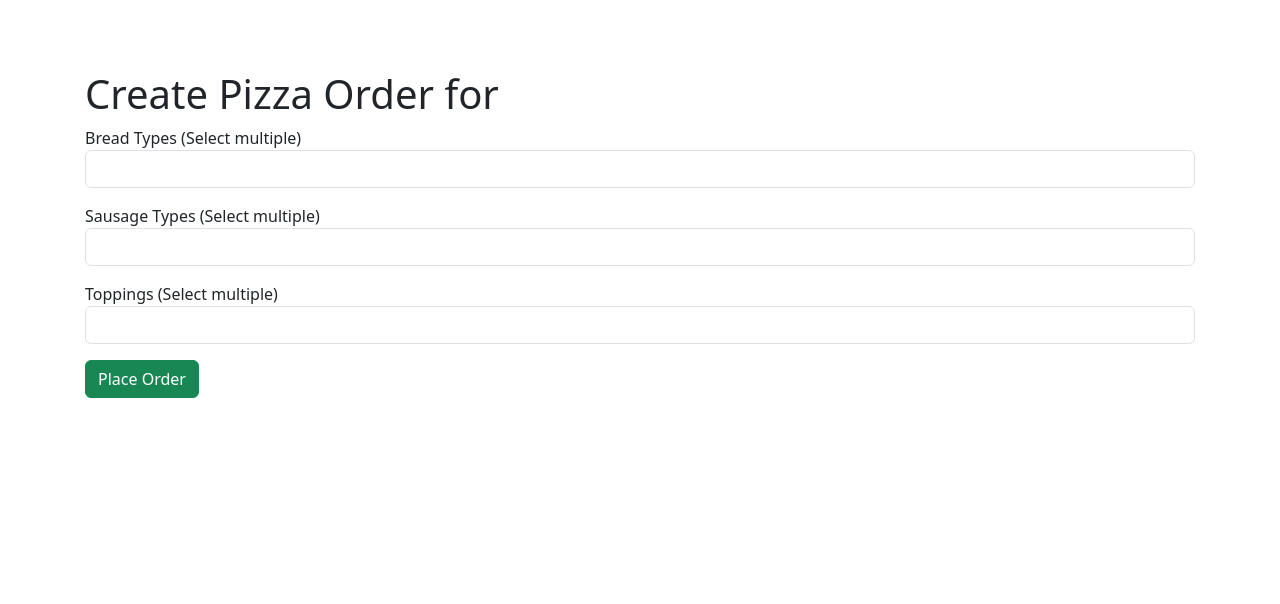
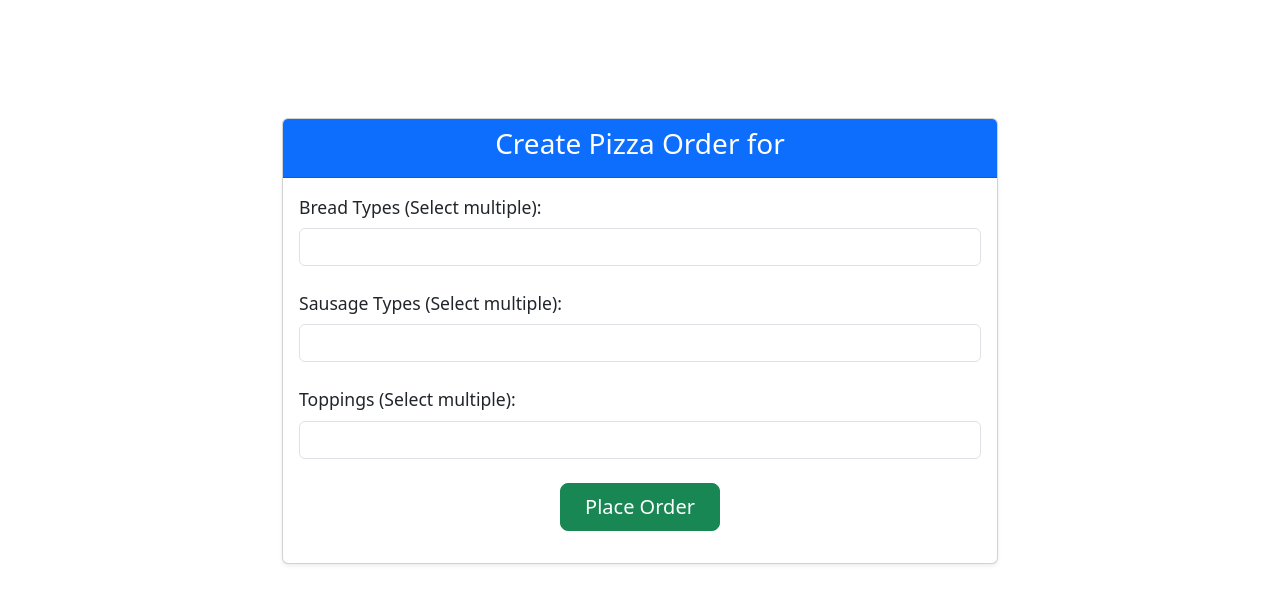
Before and after one commit to SabaAnsari2002/restaurant_ordering_system, a Yii app: template views/pizza-order/create.php in a window 1280 px wide. Shown: the top 604 px of the page. Run offline with PHP 8.4 and a stand-in for Yii, Linux system fonts and the light colour scheme; the template is opened without the code that fills it, so the values that code supplies are empty; form fields are guessed from the names that the template uses; some libraries are stand-ins or nearby versions.

Commit message:
20th commit

```diff
--- a/views/pizza-order/create.php
+++ b/views/pizza-order/create.php
@@ -10,41 +10,91 @@ use yii\widgets\ActiveForm;
 $this->title = 'Create Pizza Order for ' . Html::encode($restaurant->name);
 ?>
 
-<div class="pizza-order-create">
-    <h1><?= Html::encode($this->title) ?></h1>
+<div class="pizza-order-create container mt-5">
+    <div class="row justify-content-center">
+        <div class="col-md-8">
+            <div class="card shadow-sm">
+                <div class="card-header bg-primary text-white text-center">
+                    <h3><?= Html::encode($this->title) ?></h3>
+                </div>
+                <div class="card-body">
 
                     <?php $form = ActiveForm::begin(); ?>
 
                     <?= $form->field($model, 'restaurant_id')->hiddenInput()->label(false) ?>
 
-    <div class="mb-3">
+                    <div class="form-group mb-4">
+                        <label class="form-label font-weight-bold">Bread Types (Select multiple):</label>
                         <?= $form->field($model, 'bread_types')->checkboxList([
-            'Thin' => 'Thin',
-            'Thick' => 'Thick',
-            'Stuffed' => 'Stuffed',
-        ])->label('Bread Types (Select multiple)') ?>
+                            'Neapolitan Crust' => 'Neapolitan Crust',
+                            'Thin Crust' => 'Thin Crust',
+                            'Thick Crust' => 'Thick Crust',
+                            'New York Style' => 'New York Style',
+                            'Chicago Deep Dish' => 'Chicago Deep Dish',
+                        ], [
+                            'class' => 'custom-checkbox-list'
+                        ])->label(false) ?>
                     </div>
 
-    <div class="mb-3">
+                    <div class="form-group mb-4">
+                        <label class="form-label font-weight-bold">Sausage Types (Select multiple):</label>
                         <?= $form->field($model, 'sausage_types')->checkboxList([
-            'Beef' => 'Beef',
-            'Chicken' => 'Chicken',
-            'Pork' => 'Pork',
-        ])->label('Sausage Types (Select multiple)') ?>
+                            'Pepperoni' => 'Pepperoni',
+                            'Salami' => 'Salami',
+                            'Italian Sausage' => 'Italian Sausage',
+                            'Ham' => 'Ham',
+                            'Capicola' => 'Capicola',
+                        ], [
+                            'class' => 'custom-checkbox-list'
+                        ])->label(false) ?>
                     </div>
 
-    <div class="mb-3">
+                    <div class="form-group mb-4">
+                        <label class="form-label font-weight-bold">Toppings (Select multiple):</label>
                         <?= $form->field($model, 'toppings')->checkboxList([
-            'Cheese' => 'Cheese',
+                            'Mozzarella Cheese' => 'Mozzarella Cheese',
+                            'Cheddar Cheese' => 'Cheddar Cheese',
+                            'Parmesan Cheese' => 'Parmesan Cheese',
+                            'Ricotta Cheese' => 'Ricotta Cheese',
                             'Mushrooms' => 'Mushrooms',
                             'Olives' => 'Olives',
-            'Peppers' => 'Peppers',
-        ])->label('Toppings (Select multiple)') ?>
+                            'Bell Peppers' => 'Bell Peppers',
+                            'Onions' => 'Onions',
+                            'Fresh Basil' => 'Fresh Basil',
+                            'Fresh Tomatoes' => 'Fresh Tomatoes',
+                            'Spinach' => 'Spinach',
+                            'Corn' => 'Corn',
+                            'Garlic ' => 'Garlic ',
+                            'Thyme' => 'Thyme',
+                            'Red Chili Flakes' => 'Red Chili Flakes',
+                            'Paprika Powder' => 'Paprika Powder',
+                        ], [
+                            'class' => 'custom-checkbox-list'
+                        ])->label(false) ?>
                     </div>
 
-    <div class="form-group">
-        <?= Html::submitButton('Place Order', ['class' => 'btn btn-success']) ?>
+                    <div class="form-group text-center">
+                        <?= Html::submitButton('<i class="fas fa-pizza-slice"></i> Place Order', ['class' => 'btn btn-success btn-lg px-4']) ?>
                     </div>
 
                     <?php ActiveForm::end(); ?>
+
                 </div>
+            </div>
+        </div>
+    </div>
+</div>
+
+<style>
+    .custom-checkbox-list .form-check {
+        margin-bottom: 0.5rem;
+    }
+
+    .custom-checkbox-list .form-check-input {
+        margin-right: 0.5rem;
+    }
+
+    .form-label {
+        font-size: 1.1rem;
+    }
+</style>
```
Lines whose indentation alone changed are shown as unchanged.
